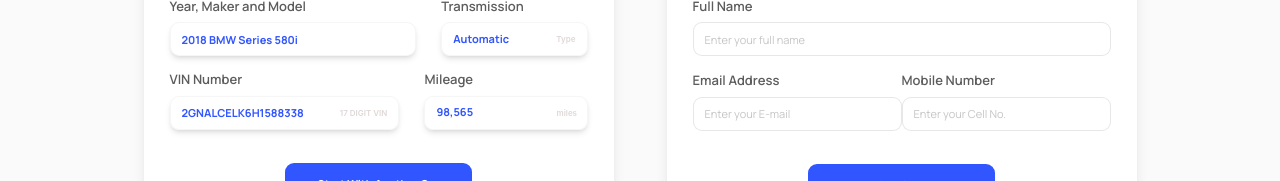
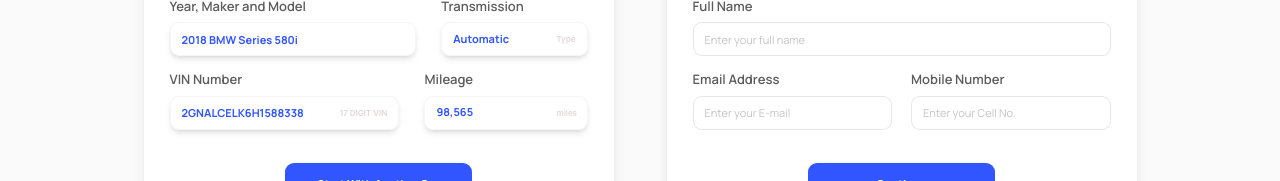
Before and after one commit to mudassir7732/Prime-Auto-Cash, a React (Create React App) app: page /information1 in a window 1280 px wide. Shown: the part 397-578 px from the top of the page. Built offline with nearby package versions, Linux system fonts and the light colour scheme; a small style sheet from the web is missing; a web font is replaced by a local one.

Commit message:
Updated Styles

```diff
--- a/src/pages/information1/index.tsx
+++ b/src/pages/information1/index.tsx
@@ -42,15 +42,15 @@
                             <p className={styles.input_label}>
                                 Year, Maker and Model
                             </p>
-                            <input placeholder="2018 BMW Series 580i" className="xl:h-[34px] 2xl:h-[48px] xl:px-[11px] 2xl:px-[15px] shadow-md border-[1px] border-[#f6f6f6] xl:rounded-[9px] 2xl:rounded-[12px] xl:mt-[6px] 2xl:mt-[8px] xl:text-[11px] 2xl:text-[15px] text-[#3155ff] placeholder-[#3155ff] font-[700] font-[Manrope] outline-none w-full" />
+                            <input placeholder="2018 BMW Series 580i" className={`${styles.input_wrapper} ${styles.wrapped_input} `} />
                         </div>
                         <div className="w-[35%]">
                             <p className={styles.input_label}>
                                 Transmission
                             </p>
-                            <div className="flex flex-row items-center justify-between xl:h-[34px] 2xl:h-[48px] xl:px-[11px] 2xl:px-[15px] w-full shadow-md border-[1px] border-[#f6f6f6] xl:rounded-[9px] 2xl:rounded-[12px] xl:mt-[6px] 2xl:mt-[8px]">
-                                <input placeholder="Automatic" className="xl:text-[11px] 2xl:text-[15px] text-[#3155ff] placeholder-[#3155ff] font-[700] font-[Manrope] outline-none w-full" />
-                                <p className="xl:text-[8px] 2xl:text-[11px] font-[600] font-sf-pro text-[#cbbdbd] text-opacity-60">
+                            <div className={`flex flex-row items-center justify-between ${styles.input_wrapper}`}>
+                                <input placeholder="Automatic" className={`${styles.wrapped_input} w-full`} />
+                                <p className={styles.placeholder}>
                                     Type
                                 </p>
                             </div>
@@ -61,9 +61,9 @@
                             <p className={styles.input_label}>
                                 VIN Number
                             </p>
-                            <div className="flex flex-row items-center justify-between xl:h-[34px] 2xl:h-[48px] xl:px-[11px] 2xl:px-[15px] w-full shadow-md border-[1px] border-[#f6f6f6] xl:rounded-[9px] 2xl:rounded-[12px] xl:mt-[6px] 2xl:mt-[8px]">
-                                <input placeholder="2GNALCELK6H1588338" className="xl:text-[11px] 2xl:text-[15px] text-[#3155ff] placeholder-[#3155ff] font-[700] font-[Manrope] outline-none h-full" />
-                                <p className="xl:text-[8px] 2xl:text-[11px] font-[600] font-sf-pro text-[#cbbdbd] text-opacity-60">
+                            <div className={`flex flex-row items-center justify-between ${styles.input_wrapper}`}>
+                                <input placeholder="2GNALCELK6H1588338" className={`${styles.wrapped_input} h-full`} />
+                                <p className={styles.placeholder}>
                                     17 DIGIT VIN
                                 </p>
                             </div>
@@ -72,19 +72,19 @@
                             <p className={styles.input_label}>
                                 Mileage
                             </p>
-                            <div className="flex flex-row items-center justify-between xl:h-[34px] 2xl:h-[48px] xl:px-[11px] 2xl:px-[15px] w-full shadow-md border-[1px] border-[#f6f6f6] xl:rounded-[9px] 2xl:rounded-[12px] xl:mt-[6px] 2xl:mt-[8px]">
-                                <input placeholder="98,565" className="xl:text-[11px] 2xl:text-[15px] text-[#3155ff] placeholder-[#3155ff] font-[700] font-[Manrope] outline-none w-[120px]" />
-                                <p className="xl:text-[8px] 2xl:text-[11px] font-[600] font-sf-pro text-[#cbbdbd] text-opacity-60">
+                            <div className={`flex flex-row items-center justify-between ${styles.input_wrapper}`}>
+                                <input placeholder="98,565" className={`${styles.wrapped_input} w-[120px]`} />
+                                <p className={styles.placeholder}>
                                     miles
                                 </p>
                             </div>
                         </div>
                     </div>
                     <div className="w-full flex flex-col items-center">
-                        <button className="xl:mt-[33px] 2xl:mt-[46px] xl:h-[43px] 2xl:h-[60px] xl:w-[187px] 2xl:w-[263px] bg-[#3155ff] xl:text-[11px] 2xl:text-[16px] font-[700] font-[Manrope] text-white xl:rounded-[9px] 2xl:rounded-[12px]">
+                        <button className={styles.button}>
                             Start With Another Car
                         </button>
-                        <p className="xl:text-[9px] 2xl:text-[13px] font-[Manrope] font-[600] text-[#171717] text-opacity-30 xl:mt-[17px] 2xl:mt-[24px] text-center">
+                        <p className={styles.bottom_text}>
                             The VIN Number will help us identify the car details.
                         </p>
                     </div>
@@ -100,7 +100,7 @@
                         </p>
                         <input placeholder="Enter your full name" className="xl:h-[34px] 2xl:h-[48px] xl:text-[11px] 2xl:text-[15px] text-[#3155ff] placeholder-[#171717] placeholder-opacity-25 font-[400] font-[Manrope] xl:px-[11px] 2xl:px-[15px] w-full border-[1px] border-[#171717] border-opacity-10 xl:rounded-[9px] 2xl:rounded-[12px] xl:mt-[6px] 2xl:mt-[8px] outline-none" />
                     </div>
-                    <div className={`${styles.inputs_wrapper} xl:mt-[15px] 2xl:mt-[21px]`}>
+                    <div className={`${styles.inputs_wrapper} xl:mt-[14px] 2xl:mt-[20px]`}>
                         <div className="w-full">
                             <p className={styles.input_label}>
                                 Email Address
@@ -115,7 +115,7 @@
                         </div>
                     </div>
                     <div className="w-full flex flex-col items-center">
-                        <button className="xl:mt-[33px] 2xl:mt-[46px] xl:h-[43px] 2xl:h-[60px] xl:w-[187px] 2xl:w-[263px] bg-[#3155ff] xl:text-[11px] 2xl:text-[16px] font-[700] font-[Manrope] text-white xl:rounded-[9px] 2xl:rounded-[12px]">
+                        <button className={styles.button}>
                             Continue
                         </button>
                     </div>
--- a/src/pages/information1/styles.ts
+++ b/src/pages/information1/styles.ts
@@ -8,9 +8,16 @@
     cards_wrapper:"flex flex-row items-start w-fit xl:gap-x-[53px] 2xl:gap-x-[75px]",
     card:"bg-white xl:h-[411px] 2xl:h-[578px] xl:py-[48px] 2xl:py-[68px] xl:px-[26px] 2xl:px-[36px] xl:rounded-[21px] 2xl:rounded-[30px] shadow-lg xl:w-[470px] 2xl:w-[660px]",
     card_title:"xl:text-[28px] 2xl:text-[40px] text-center font-[700] font-[Manrope] text-black",
-    inputs_wrapper:"flex flex-row items-center justify-between",
+    inputs_wrapper:"flex flex-row items-center justify-between xl:gap-x-[19px] 2xl:gap-x-[27px]",
     input_label:"xl:text-[13px] 2xl:text-[18px] font-[600] font-[Manrope] text-[#171717] text-opacity-70",
-    input_wrapper:"flex flex-row items-center justify-between xl:h-[34px] 2xl:h-[48px] xl:px-[11px] 2xl:px-[15px] w-full shadow-md border-[1px] border-[#f6f6f6] xl:rounded-[9px] 2xl:rounded-[12px] xl:mt-[6px] 2xl:mt-[8px]",
+    // input_wrapper:"flex flex-row items-center justify-between xl:h-[34px] 2xl:h-[48px] xl:px-[11px] 2xl:px-[15px] w-full shadow-md border-[1px] border-[#f6f6f6] xl:rounded-[9px] 2xl:rounded-[12px] xl:mt-[6px] 2xl:mt-[8px]",
+    input_wrapper:"xl:h-[34px] 2xl:h-[48px] xl:px-[11px] 2xl:px-[15px] w-full shadow-md border-[1px] border-[#f6f6f6] xl:rounded-[9px] 2xl:rounded-[12px] xl:mt-[6px] 2xl:mt-[8px]",
+    placeholder:"xl:text-[8px] 2xl:text-[11px] font-[600] font-sf-pro text-[#cbbdbd] text-opacity-60",
+    wrapped_input:"xl:text-[11px] 2xl:text-[15px] text-[#3155ff] placeholder-[#3155ff] font-[700] font-[Manrope] outline-none",
+    button:"xl:mt-[33px] 2xl:mt-[46px] xl:h-[43px] 2xl:h-[60px] xl:w-[187px] 2xl:w-[263px] bg-[#3155ff] xl:text-[11px] 2xl:text-[16px] font-[700] font-[Manrope] text-white xl:rounded-[9px] 2xl:rounded-[12px]",
+    bottom_text:"xl:text-[9px] 2xl:text-[13px] font-[Manrope] font-[600] text-[#171717] text-opacity-30 xl:mt-[17px] 2xl:mt-[24px] text-center",
+
+
 
 }
 export default styles;
```
